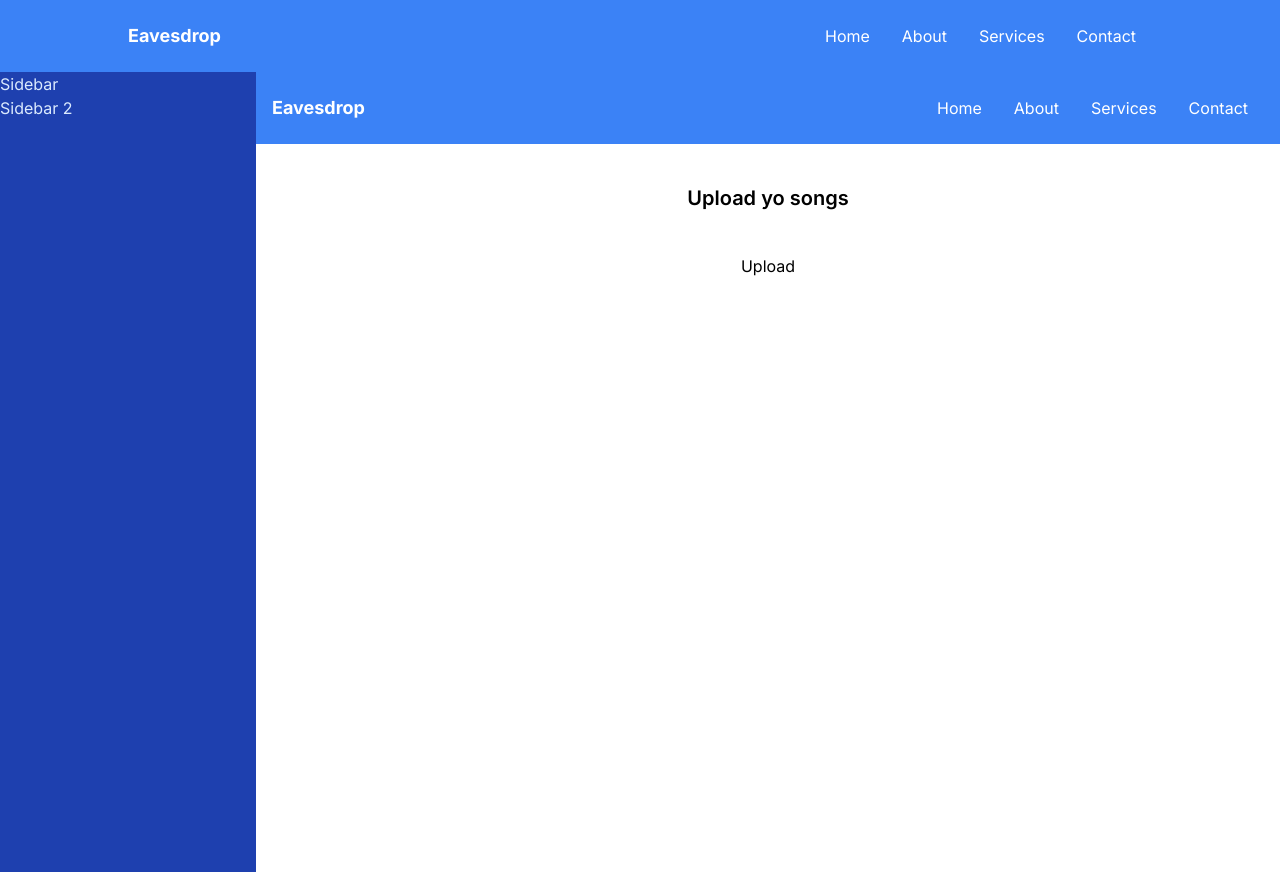
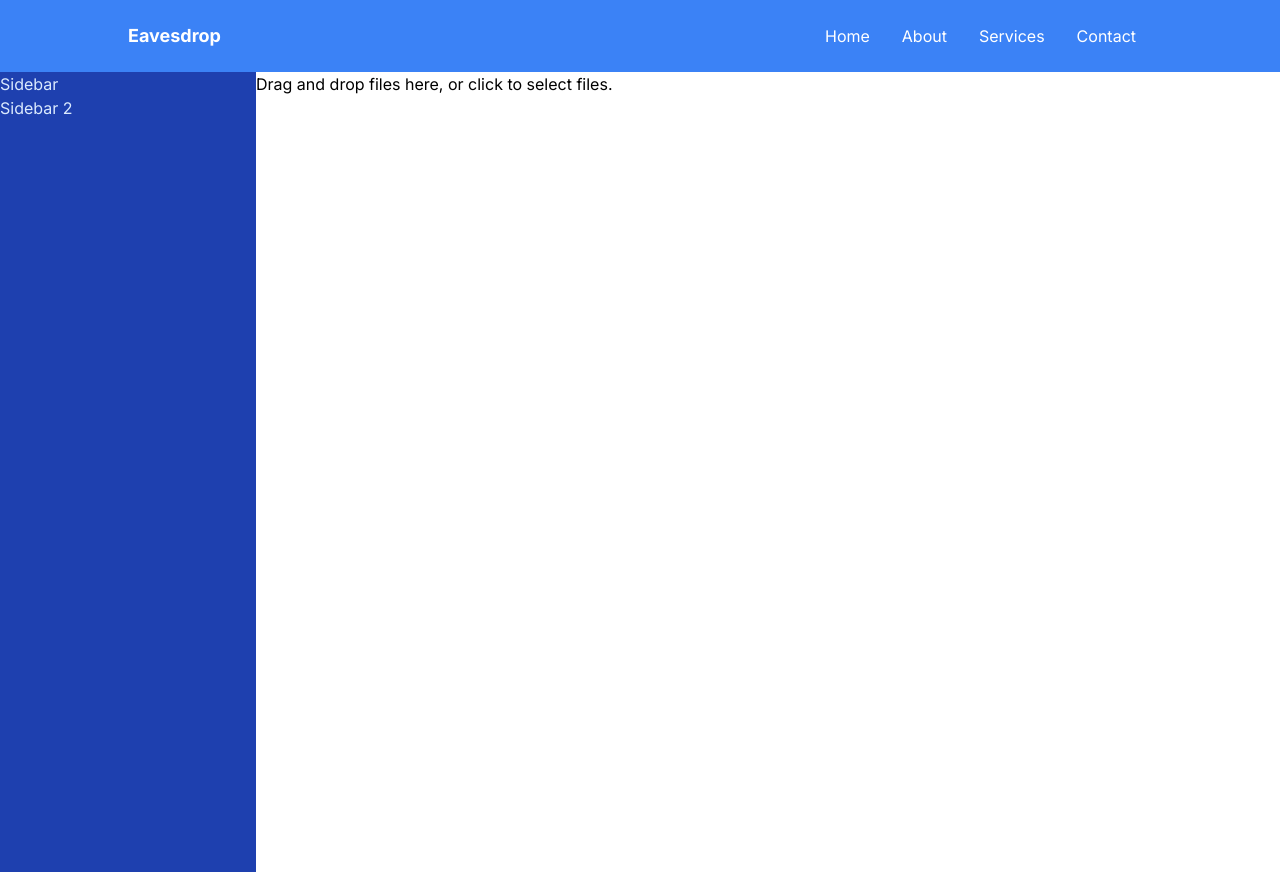
Before and after one commit to EavesdropCloud/eavesdrop-backup, a Next.js app in the folder frontend/: page /upload in a window 1280 px wide. Built offline with nearby package versions, Linux system fonts and the light colour scheme.

Commit message:
Frontend: Add api proxy and file uploading

```diff
--- a/frontend/next.config.js
+++ b/frontend/next.config.js
@@ -1,3 +1,5 @@
+const { preProcessFile, ModuleResolutionKind } = require('typescript')
+
 /** @type {import('next').NextConfig} */
 const nextConfig = {
     webpack: (config, context) => {
@@ -12,3 +14,14 @@ const nextConfig = {
 }
 
 module.exports = nextConfig
+
+module.exports = {
+    async rewrites() {
+        return [
+            {
+                source: '/api/:path*',
+                destination: 'http://eavesdrop-backend-1:5000/api/:path*'
+            }
+        ]
+    }
+}
--- a/frontend/package.json
+++ b/frontend/package.json
@@ -20,6 +20,7 @@
     "postcss": "8.4.27",
     "react": "18.2.0",
     "react-dom": "18.2.0",
+    "react-dropzone": "^14.2.3",
     "tailwindcss": "3.3.3",
     "typescript": "5.1.6"
   }
--- a/frontend/src/app/api/download/[id]/route.ts
+++ /dev/null
@@ -1,11 +0,0 @@
-type GetParams = {
-    params: {
-        id: string;
-    };
-};
-
-export async function GET(req: Request, { params }: GetParams) {
-    const id = params.id;
-
-    return await fetch(process.env.BACKEND_API_BASE + "/files/download/" + id, {cache: 'no-store'});
-}
--- a/frontend/src/app/page.tsx
+++ b/frontend/src/app/page.tsx
@@ -9,10 +9,10 @@ export default async function Home() {
       <div className="grid grid-cols-[40%,40%,10%] gap-4">
         <div>Title</div>
         <div>Artist</div>
-        <div></div>
+        <div>Upload</div>
 
-        {songs.map((song: SongProps) => (
-          <SongRow song={song} />
+        {songs.map((song: SongProps, key: any) => (
+          <SongRow song={song} key={key}/>
         ))}
       </div>
     </main>
--- a/frontend/src/app/upload/page.tsx
+++ b/frontend/src/app/upload/page.tsx
@@ -1,20 +1,29 @@
-import Link from 'next/link'
-import Navbar from '../../components/Navbar'
-import React from 'react'
+'use client'
 
-interface SongModel {
-    title: string
-    artist: string
+import React, {useCallback} from 'react'
+import { useDropzone } from 'react-dropzone'
+
+import Dropzone from '@/components/Dropzone'
+
+const Upload = () => {
+  const handleUpload = async (files: File[]) => {
+    const file = files[0];
+    const formData = new FormData();
+    formData.append('file', file);
+
+    try {
+      const res = await fetch('/api/files/upload', {
+        method: 'POST',
+        body: formData
+      });
+    } catch (error) {
+      console.error('Error uploading files', error);
+    }
   }
 
-export default async function Home() {
   return (
-    <main>
-      <Navbar />
-      <h1 className="text-xl text-center font-semibold mt-10">Upload yo songs</h1>
-      <div className="m-50 flex justify-center border-2 border-white">
-        <button className="m-10">Upload</button>
-      </div>
-    </main>
+    <Dropzone onUpload={handleUpload} />
   )
 }
+
+export default Upload;
--- /dev/null
+++ b/frontend/src/components/Dropzone.tsx
@@ -0,0 +1,21 @@
+'use client'
+
+import React from "react";
+import { useDropzone } from 'react-dropzone';
+
+const Dropzone = ({ onUpload }) => {
+    const onDrop = (acceptedFiles) => {
+        onUpload(acceptedFiles);
+    };
+
+    const { getRootProps, getInputProps } = useDropzone({ onDrop });
+
+    return (
+        <div {...getRootProps()}>
+            <input {...getInputProps()} />
+            <p> Drag and drop files here, or click to select files.</p>
+        </div>
+    )
+}
+
+export default Dropzone;
--- a/frontend/src/components/SongRow.tsx
+++ b/frontend/src/components/SongRow.tsx
@@ -1,3 +1,5 @@
+'use client'
+
 import React from "react";
 import { SongProps } from "../types";
 import Link from "next/link";
@@ -6,12 +8,20 @@ interface SongRowProps {
     song: SongProps;
 }
 
-const SongRow = ({song}: SongRowProps) => (
-    <>
-        <div>{song.metadata.title}</div>
-        <div>{song.metadata.artist}</div>
-        <Link href={`/api/download/${song._id}`}>Download</Link>
-    </>
-);
+
+
+const SongRow = ({song}: SongRowProps, key: React.Key) => {
+    const handleDownload = async () => {
+        await fetch('/api/files/download/' + song._id);
+    }
+
+    return (
+        <>
+            <div>{song.metadata.title}</div>
+            <div>{song.metadata.artist}</div>
+            <button onClick={ handleDownload }>Download</button>
+        </>
+    );
+};
 
 export default SongRow;
```
Also changed, not shown: frontend/src/app/api/upload/route.ts (deleted), 1 other file (tests, documents, lock files or other folders).
